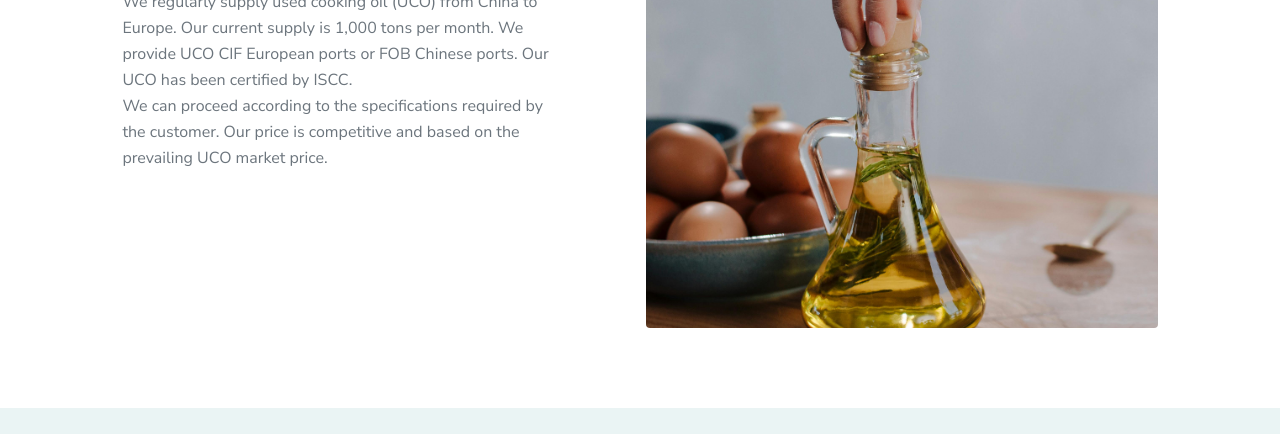
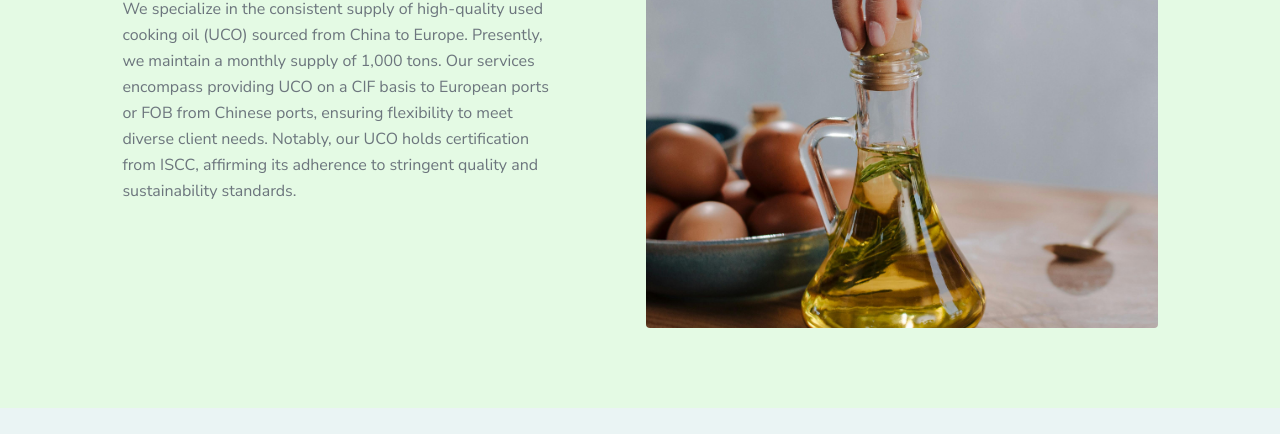
Before and after one commit to 14bscskijaz/Cooking-oil-website, a plain HTML site: page products.html in a window 1280 px wide. Shown: the part 351-785 px from the top of the page. Drawn offline with nearby package versions, Linux system fonts and the light colour scheme; files whose address does not match are found by name.

Commit message:
added products

```diff
--- a/Assets/style.css
+++ b/Assets/style.css
@@ -740,14 +740,14 @@ footer li {
     color: white;
     text-align: center;
     font-size: 60px;
-    padding-top: 24vh;
+    padding-top: 27vh;
 }
 
 .section-contact h1 {
     color: white;
     text-align: center;
     font-size: 60px;
-    padding-top: 24vh;
+    padding-top: 27vh;
 }
 
 .about-flex {
@@ -799,8 +799,7 @@ h5 {
 /** Styling for proucts page **/
 
 .section-product {
-    background: linear-gradient(rgba(0, 0, 0, 0.3), rgba(0, 0, 0, 0.5)),
-        url("assets/Products-page.jpeg");
+    background: #e4fae4;
     background-position: bottom;
     background-repeat: no-repeat;
     background-size: cover;
--- a/products.html
+++ b/products.html
@@ -24,26 +24,23 @@
             <img style="width: 30px" id="menu-icon" onclick="toggleMenu()" src="assets/menu-icon.png" />
         </div>
     </header>
-    <section class="text-gray-600 body-font">
+    <section class="section-product text-gray-600 body-font">
         <div class="container mx-auto flex px-5  md:flex-row flex-col items-center">
             <div
                 class="lg:flex-grow md:w-1/2 lg:pr-24 md:pr-16 flex flex-col md:items-start md:text-left mb-16 md:mb-0 items-center text-center">
-                <h1 class="title-font sm:text-4xl text-3xl mb-4 font-medium text-gray-900">Used Cooking Oil
+                <h1 class="title-font sm:text-4xl text-3xl mb-4 font-medium text-gray-900">Top-Grade Cooking Oil
                     <br class="hidden lg:inline-block">
                 </h1>
                 <p class="mb-8 leading-relaxed">
-                    We regularly supply used cooking oil (UCO) from China to Europe. Our current supply is 1,000 tons
-                    per month. We provide UCO CIF European ports or FOB Chinese ports. Our UCO has been certified by
-                    ISCC.<br>
-                    We can proceed according to the specifications required by the customer. Our price is competitive
-                    and based on the prevailing UCO market price.<br>
+                    We specialize in the consistent supply of high-quality used cooking oil (UCO) sourced from China to
+                    Europe. Presently, we maintain a monthly supply of 1,000 tons. Our services encompass providing UCO
+                    on a
+                    CIF basis to European ports or FOB from Chinese ports, ensuring flexibility to meet diverse client
+                    needs. Notably, our UCO holds certification from ISCC, affirming its adherence to stringent quality
+                    and
+                    sustainability standards.<br>
 
                 </p>
-                <div class="flex justify-center">
-                    <button
-                        class="inline-flex text-white bg-greem-600 border-0 py-2 px-6 focus:outline-none hover:bg-indigo-600 rounded text-lg">Button</button>
-
-                </div>
             </div>
             <div class="lg:max-w-lg lg:w-full md:w-1/2 w-5/6">
                 <img class="object-cover object-center rounded" style="height: 60vh; width: 40vw;" alt="hero"
```
Also changed, not shown: about.html (+3 -2 lines), contact.html (+9 -1 lines), index.html (+1 -1 lines).
